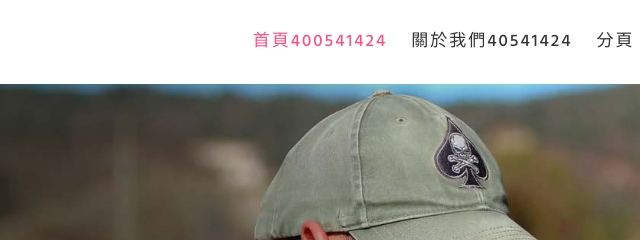
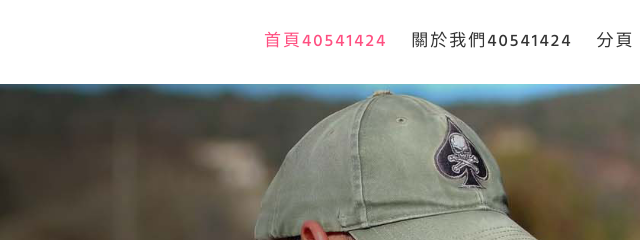
Before and after one commit to 40541424/20181120, a plain HTML site: page index.html in a window 1280 px wide. Shown: the top 240 px of the page, 378-1018 px from the left. Drawn offline with Linux system fonts and the light colour scheme.

Commit message:
修改首頁

```diff
--- a/index.html
+++ b/index.html
@@ -70,7 +70,7 @@ License URL: http://creativecommons.org/licenses/by/3.0/
 					<div class="collapse navbar-collapse text-center" id="navbarSupportedContent">
 						<ul class="navbar-nav ml-lg-auto">
 							<li class="nav-item active mt-lg-0 mt-3">
-								<a class="nav-link" href="index.html">首頁400541424
+								<a class="nav-link" href="index.html">首頁40541424
 									<span class="sr-only">(current)</span>
 								</a>
 							</li>
```
